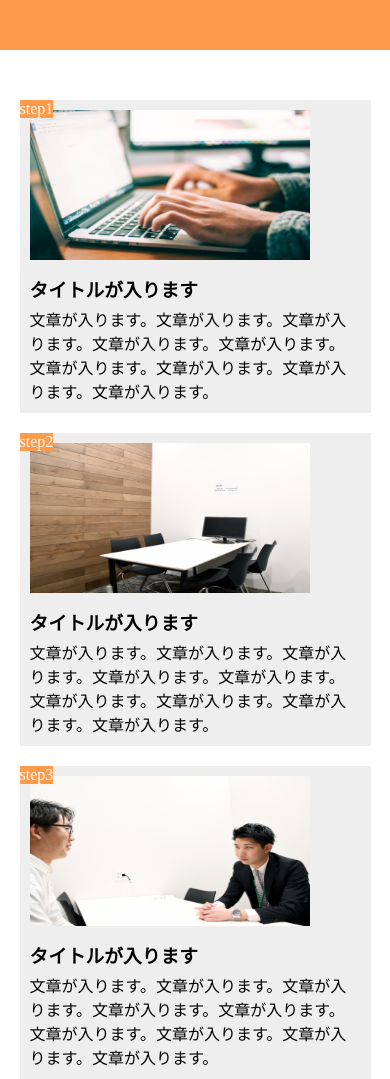
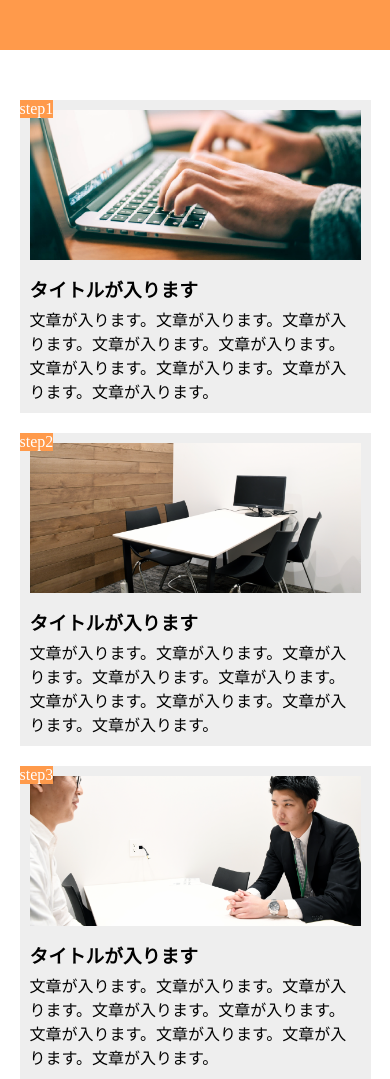
Before and after one commit to Yoichi-Maribao/responsive, a plain HTML site: page index.html in a window 390 px wide. Shown: the top 1079 px of the page. Drawn offline with Linux system fonts and the light colour scheme.

Commit message:
content-imgのスタイル修正

```diff
--- a/style.css
+++ b/style.css
@@ -36,8 +36,8 @@ header {
 
 .content-img {
     height: 150px;
-    background-size: 280px 100%;
-    background-repeat: no-repeat;
+    background-position: bottom;
+    background-size: cover;
 }
 
 .content-box:nth-child(1) .content-img {
@@ -75,4 +75,8 @@ footer {
     .content-box:last-child {
         margin-right: auto;
     }
+
+    .content-img {
+        background-size: cover;
+    }
 }
```
